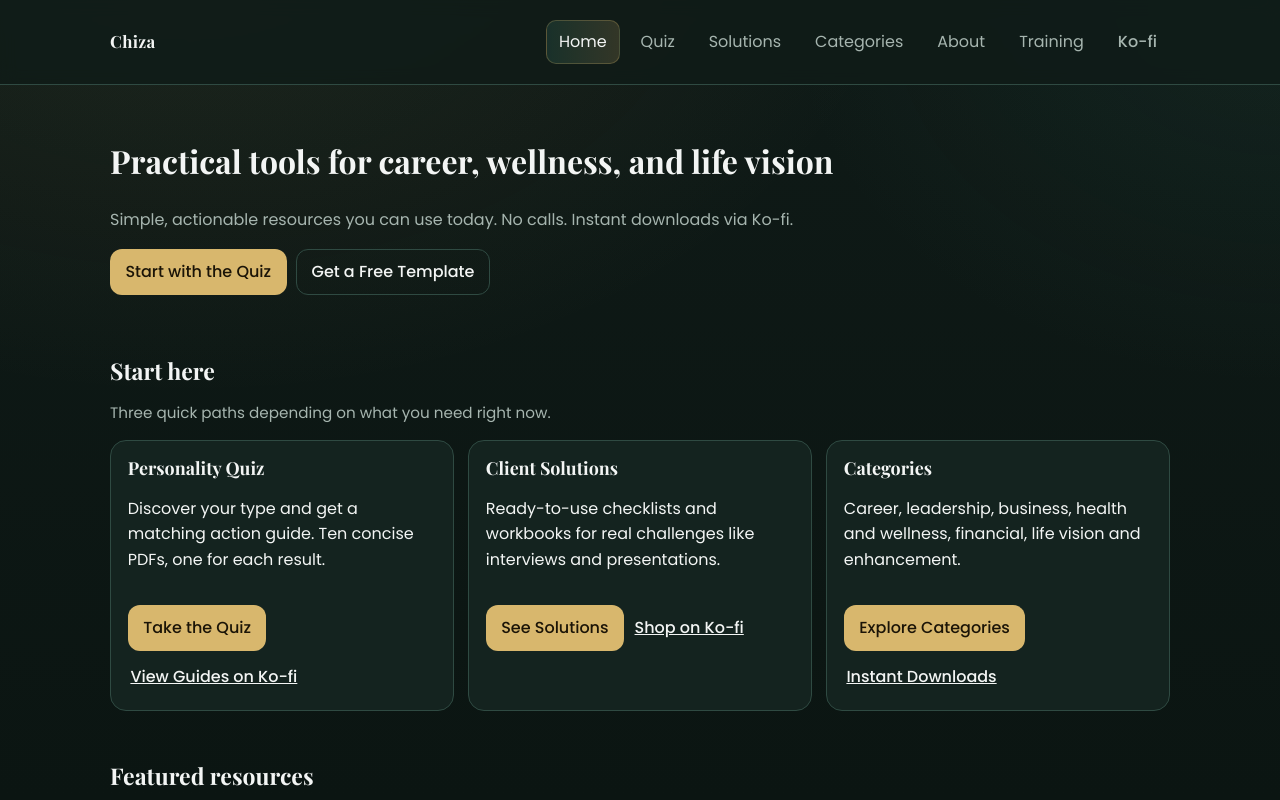
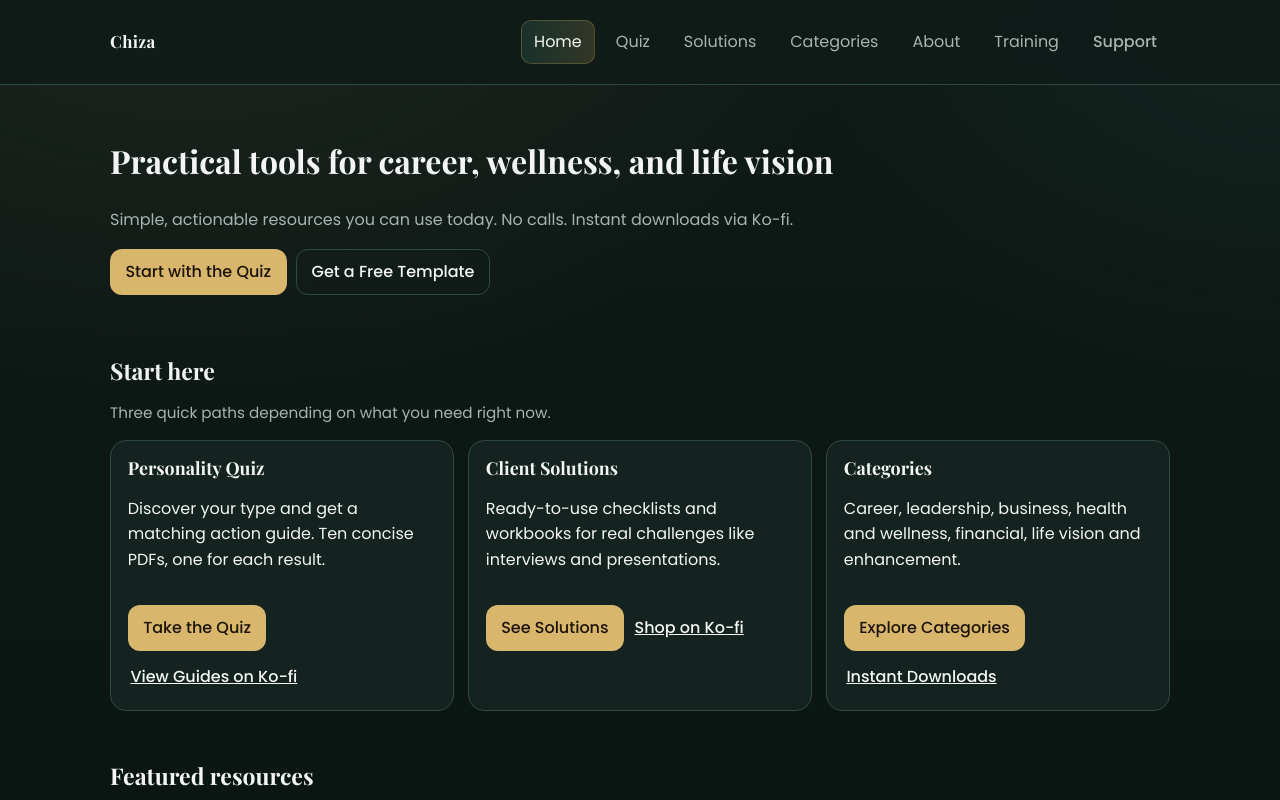
Before and after one commit to chizsaleei/Certificates, a plain HTML site: page index.html in a window 1280 px wide. Shown: the top 800 px of the page. Drawn offline with nearby package versions, Linux system fonts and the light colour scheme.

Commit message:
Update index.html

```diff
--- a/index.html
+++ b/index.html
@@ -25,7 +25,7 @@
         <a href="coaching.html">Categories</a>
         <a href="about.html">About</a>
         <a href="training.html">Training</a>
-        <a class="btn btn-support" href="https://ko-fi.com/lifebalanceq" target="_blank" rel="noopener">Ko-fi</a>
+        <a class="btn btn-support" href="https://ko-fi.com/lifebalanceq" target="_blank" rel="noopener">Support</a>
       </nav>
     </div>
   </header>
```
